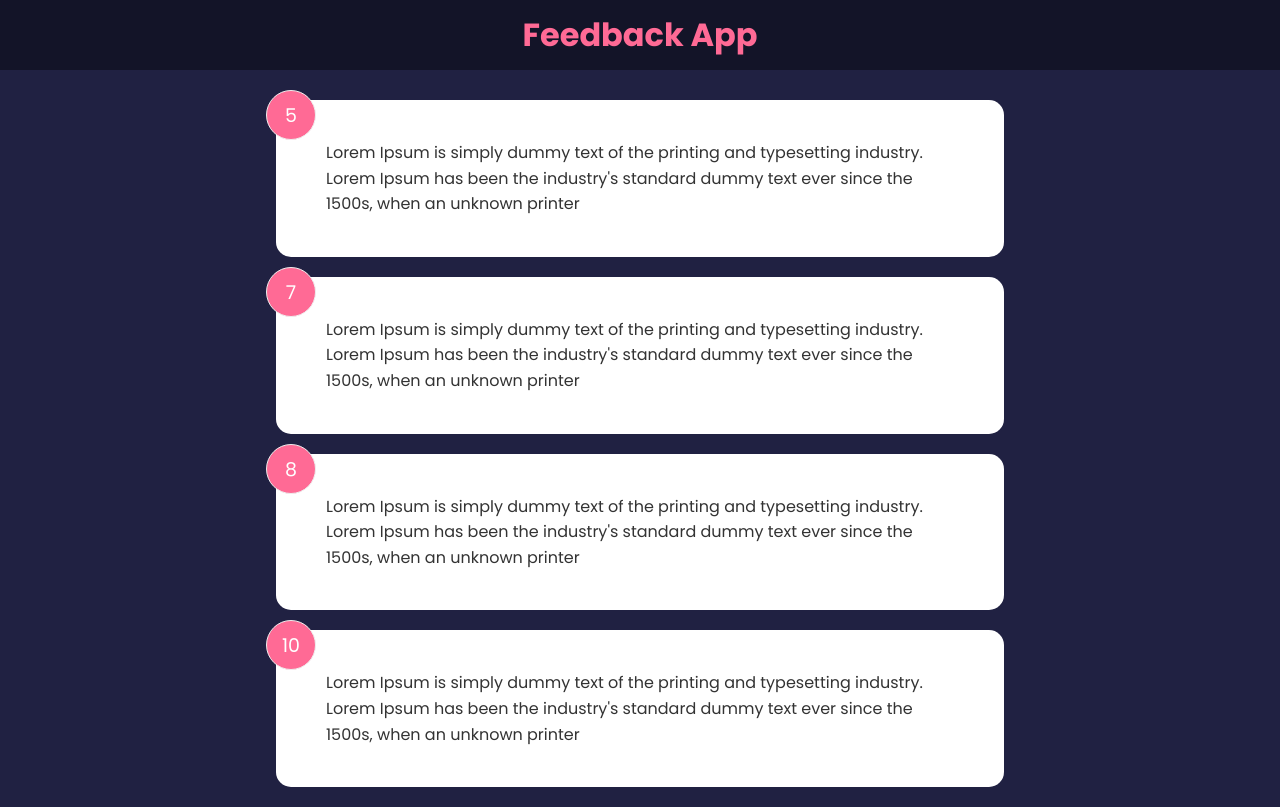
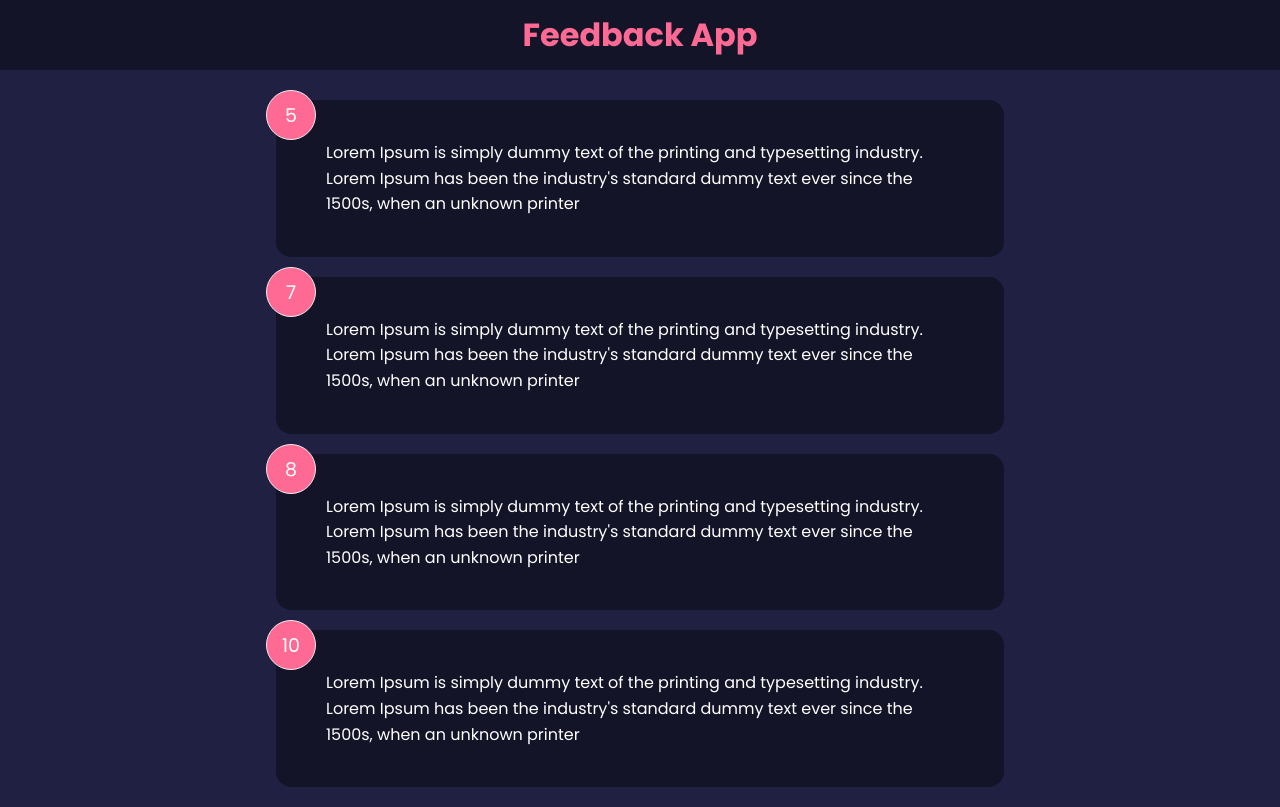
Before and after one commit to Shatakshi-Shukla-Github/Feedback-App, a React (Create React App) app: page / in a window 1280 px wide. Built offline with nearby package versions, Linux system fonts and the light colour scheme.

Commit message:
Added conditional styling to the Card Component

```diff
--- a/src/components/FeedbackItem.jsx
+++ b/src/components/FeedbackItem.jsx
@@ -2,7 +2,7 @@ import Card from "./shared/Card";
 
 function FeedbackItem({ item }) {
   return (
-    <Card>
+    <Card reverse={true}>
       <div className="num-display">{item.rating}</div>
       <div className="text-display">{item.text}</div>
     </Card>
--- a/src/components/shared/Card.jsx
+++ b/src/components/shared/Card.jsx
@@ -1,5 +1,15 @@
-function Card({ children }) {
-  return <div className="card">{children}</div>;
+function Card({ children, reverse }) {
+  return (
+    <div
+      className="card"
+      style={{
+        backgroundColor: reverse ? "rgba(0,0,0,0.4)" : "#fff",
+        color: reverse ? "#fff" : "#000",
+      }}
+    >
+      {children}
+    </div>
+  );
 }
 
 export default Card;
```
